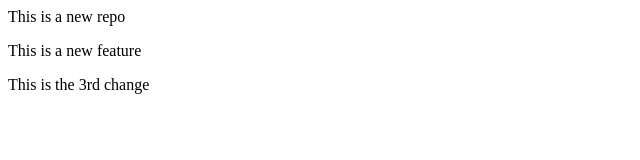
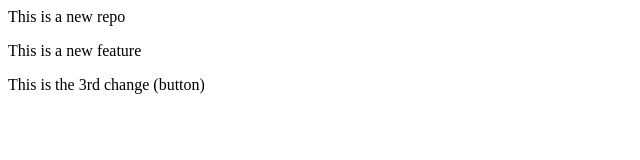
Before and after one commit to Kajolagrawal21/localrepo, a plain HTML site: page index.html in a window 1280 px wide. Shown: the full height of the page, 0-640 px from the left. Drawn offline with Linux system fonts and the light colour scheme.

Commit message:
Changes in main to see merge conflicts

```diff
--- a/index.html
+++ b/index.html
@@ -1,3 +1,3 @@
 <p> This is a new repo </p>
 <p>This is a new feature</p>
-<p>This is the 3rd change</p>
+<p>This is the 3rd change (button)</p>
```
